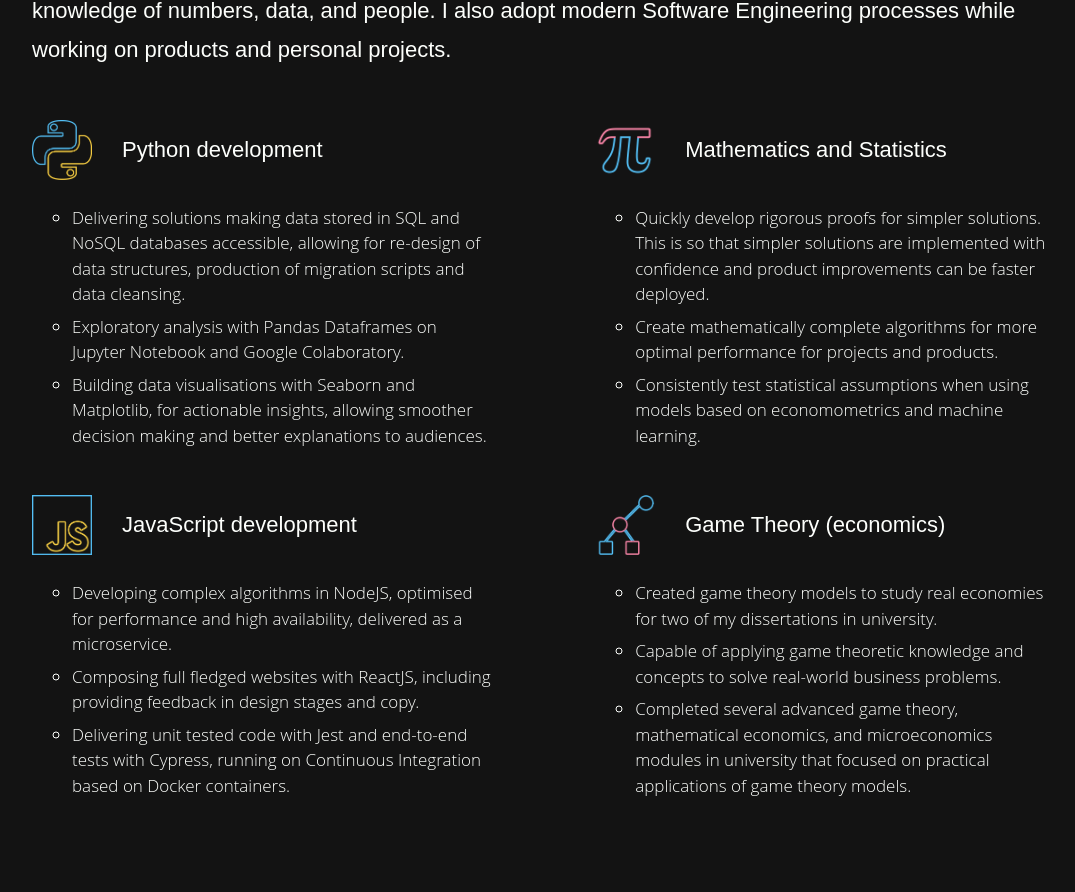
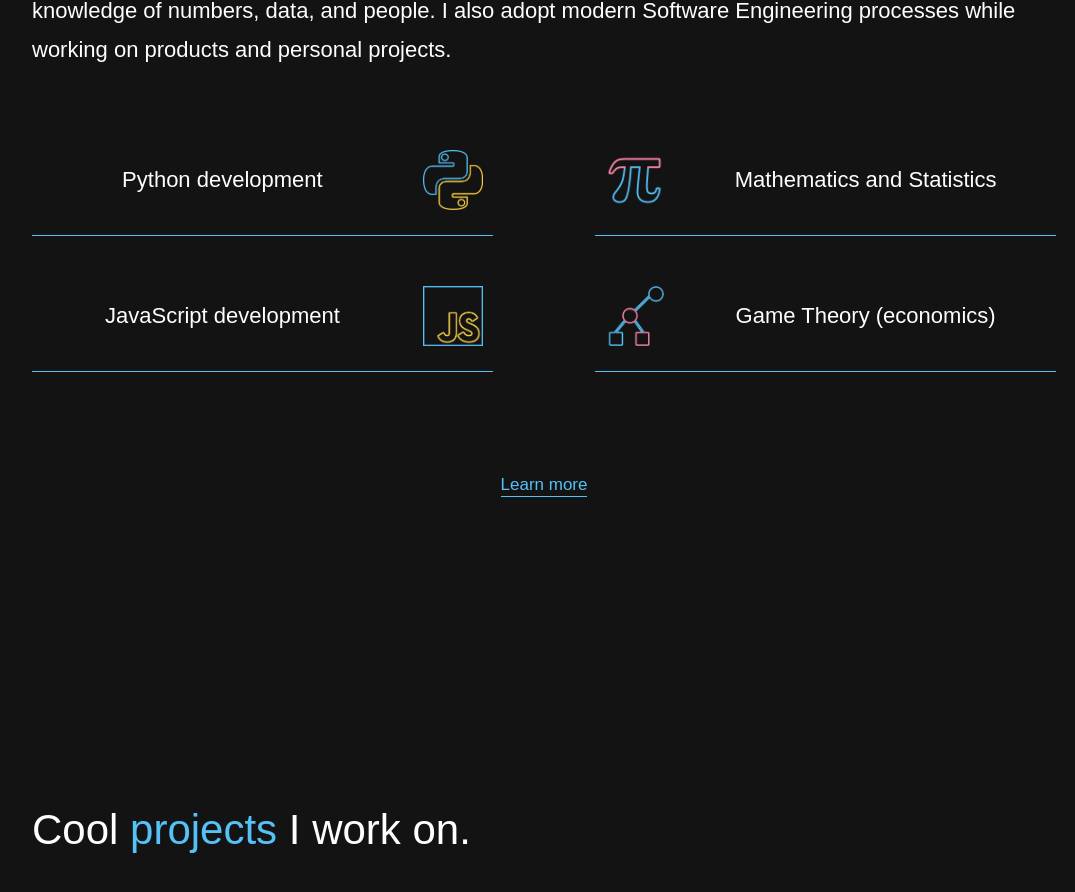
Before and after one commit to pamelachia/portfolio, a React (Create React App) app: page / in a window 1280 px wide. Shown: the part 1900-2792 px from the top of the page, without its empty margins (96-1171 px from the left). Built offline with nearby package versions, Linux system fonts and the light colour scheme; what webfontloader would draw is missing.

Commit message:
Restructured Skills cards

```diff
--- a/src/components/Sections/Skills.jsx
+++ b/src/components/Sections/Skills.jsx
@@ -1,16 +1,17 @@
 import React, { Component } from "react";
-import { css } from "emotion";
+import { css, keyframes } from "emotion";
 import Title from "../Cards/Title";
 import Subtitle from "../Cards/Subtitle";
 import Appear from "../Appear";
 import Accent from "../Cards/Accent";
-import { mq } from "../../styles";
+import Link from "../Cards/Link";
+import { colors, mq } from "../../styles";
 import MathsImg from "../../img/maths.png";
 import GameTheoryImg from "../../img/gametheory.png";
 import PythonImg from "../../img/python.png";
 import JavaScriptImg from "../../img/javascript.png";
 
-const Skill = ({ title, imgSrc, mobileOrder, children }) => {
+const Skill = ({ title, imgSrc, mobileOrder, displayDetail, children }) => {
     const style = css`
         width: 100%;
         margin-bottom: 50px;
@@ -18,6 +19,8 @@ const Skill = ({ title, imgSrc, mobileOrder, children }) => {
         @supports (display: grid) {
             margin-bottom: 0;
         }
+
+        border-bottom: 1px solid ${colors.maastrichtBlue};
 
         ${mq.small(css`
             order: ${mobileOrder};
@@ -27,12 +30,19 @@ const Skill = ({ title, imgSrc, mobileOrder, children }) => {
     const topStyle = css`
         display: flex;
         margin-bottom: 25px;
+
+        ${mobileOrder < 3 ? "flex-direction: row-reverse" : ""};
+        ${mq.small(css`
+            flex-direction: row;
+        `)};
     `;
 
     const subtitleStyle = css`
-        margin-left: 30px;
         display: flex;
         align-items: center;
+        flex-grow: 1;
+        text-align: center;
+        justify-content: center;
     `;
 
     const imgStyle = css`
@@ -42,6 +52,16 @@ const Skill = ({ title, imgSrc, mobileOrder, children }) => {
         width: auto;
         height: auto;
         display: block;
+        margin: 0 10px;
+    `;
+
+    const childrenStyle = css`
+        font-size: 0.8em;
+        overflow: hidden;
+        max-height: 0px;
+        transition: max-height 0.8s ease-in-out;
+
+        ${displayDetail ? "max-height: 1000px; padding-bottom: 10px;" : ""};
     `;
 
     return (
@@ -52,12 +72,33 @@ const Skill = ({ title, imgSrc, mobileOrder, children }) => {
                     <Subtitle disableMargin={true}>{title}</Subtitle>
                 </div>
             </div>
-            {children}
+            <div className={childrenStyle}>{children}</div>
         </div>
     );
 };
 
+const disappear = keyframes`
+    0% {
+        opacity: 1;
+    }
+    99% {
+        opacity: 0;
+    }
+    100% {
+        opacity: 0;
+        pointer-events: none
+    }
+`;
+
 class Skills extends Component {
+    state = {
+        learnMore: false
+    };
+
+    handleLearnMoreClick = () => {
+        this.setState({ learnMore: true });
+    };
+
     render() {
         const style = css`
             padding: 150px 0;
@@ -77,13 +118,23 @@ class Skills extends Component {
             display: grid;
             grid-template-columns: 45% 45%;
             grid-column-gap: 10%;
-            grid-row-gap: 30px;
+            grid-row-gap: 50px;
             width: 100%;
-            margin-top: 50px;
+            margin-top: 80px;
 
             ${mq.small(css`
                 grid-template-columns: 100%;
             `)};
+        `;
+
+        const learnMoreStyle = css`
+            margin: 100px auto 0;
+            text-align: center;
+            opacity: 1;
+
+            animation-fill-mode: forwards;
+            animation-duration: 0.8s;
+            ${this.state.learnMore ? `animation-name: ${disappear}` : ""};
         `;
 
         return (
@@ -104,6 +155,7 @@ class Skills extends Component {
                             imgSrc={PythonImg}
                             title="Python development"
                             mobileOrder={1}
+                            displayDetail={this.state.learnMore}
                         >
                             <ul>
                                 <li>
@@ -128,6 +180,7 @@ class Skills extends Component {
                             imgSrc={MathsImg}
                             title="Mathematics and Statistics"
                             mobileOrder={3}
+                            displayDetail={this.state.learnMore}
                         >
                             <ul>
                                 <li>
@@ -152,6 +205,7 @@ class Skills extends Component {
                             imgSrc={JavaScriptImg}
                             title="JavaScript development"
                             mobileOrder={2}
+                            displayDetail={this.state.learnMore}
                         >
                             <ul>
                                 <li>
@@ -176,6 +230,7 @@ class Skills extends Component {
                             imgSrc={GameTheoryImg}
                             title=" Game Theory (economics)"
                             mobileOrder={4}
+                            displayDetail={this.state.learnMore}
                         >
                             <ul>
                                 <li>
@@ -198,6 +253,11 @@ class Skills extends Component {
                             </ul>
                         </Skill>
                     </div>
+                    <div className={learnMoreStyle}>
+                        <Link onClick={this.handleLearnMoreClick}>
+                            Learn more
+                        </Link>
+                    </div>
                 </Appear>
             </div>
         );
```
